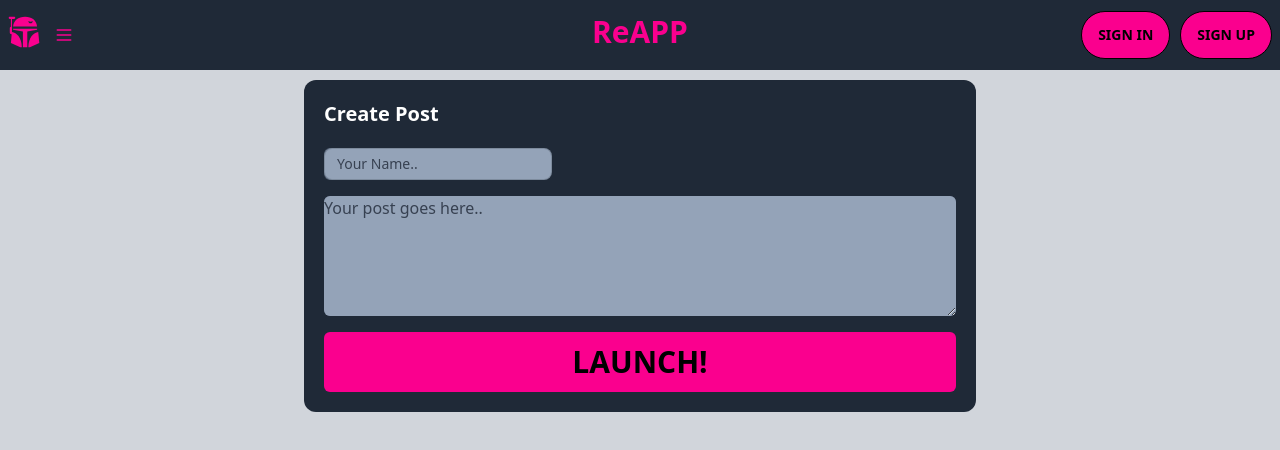
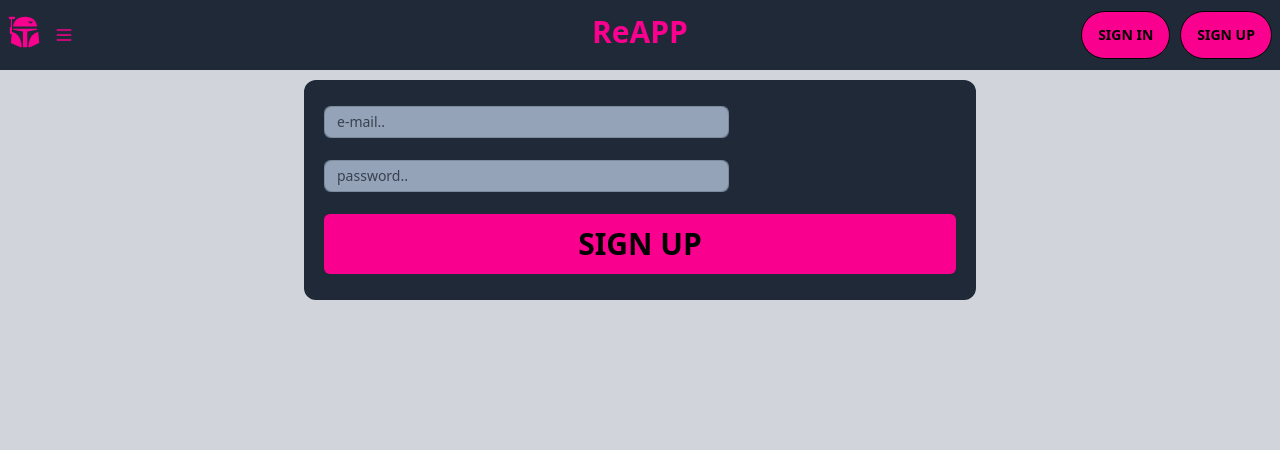
Before and after one commit to RafalMalucha/WebApp, a React (Create React App) app in the folder react-app/: page / in a window 1280 px wide. Shown: the top 450 px of the page. Built offline with nearby package versions, Linux system fonts and the light colour scheme.

Commit message:
add sing up and sign in forms

```diff
--- a/react-app/src/App.js
+++ b/react-app/src/App.js
@@ -2,6 +2,8 @@ import React, {useEffect} from 'react';
 import { BrowserRouter, Routes, Route } from 'react-router-dom';
 import Navbar from './components/Navbar';
 import AddPost from './components/AddPost';
+import SignIn from './components/SignIn';
+import SignUp from './components/SignUp';
 import Home from './pages/Home';
 import './index.css';
 import { AuthContextProvider } from './components/context/AuthContext';
@@ -10,7 +12,7 @@ const App = () => {
   return (
     <div>
         <Navbar />
-        <AddPost />
+        <SignUp />
     </div>
   )
 }
--- /dev/null
+++ b/react-app/src/components/SignIn.jsx
@@ -0,0 +1,29 @@
+import React from "react";
+
+class SignIn extends React.Component {
+    render() {
+        return (
+            <div class='max-w-2xl mx-auto rounded-xl bg-primary'>
+                <p class='text-white mx-5 pt-5 font-semibold text-xl'></p>
+                <div class='grid grid-cols-3 gap-2'>
+                    <div class='col-start-1 col-end-3 bg-slate-600 rounded-md mx-5 mt-1.5 mb-2'>
+                        <form action="/">
+                            <input type="text" placeholder='e-mail..' class='input input-bordered input-sm bg-slate-400 placeholder-gray-700 w-full' />
+                        </form>
+                    </div>
+                    <div class='col-start-1 col-end-3 bg-slate-600 rounded-md mx-5 mt-1.5 mb-2'>
+                        <form action="/">
+                            <input type="text" placeholder='password..' class='input input-bordered input-sm bg-slate-400 placeholder-gray-700 w-full' />
+                        </form>
+                    </div>
+                    <div class='col-start-1 col-end-4 bg-accent rounded-md mx-5 my-1.5'>
+                        <p class='text-center'><a class="btn btn-ghost normal-case text-3xl text-black text-center font-bold hover:text-cyan-400 my-1.5" href='#'>SIGN IN</a></p>
+                    </div>
+                    <div class='containter bg-primary h-3 ml-5'></div>
+                </div>
+            </div>
+        )
+    }
+}
+
+export default SignIn;
--- /dev/null
+++ b/react-app/src/components/SignUp.jsx
@@ -0,0 +1,29 @@
+import React from "react";
+
+class SignUp extends React.Component {
+    render() {
+        return (
+            <div class='max-w-2xl mx-auto rounded-xl bg-primary'>
+                <p class='text-white mx-5 pt-5 font-semibold text-xl'></p>
+                <div class='grid grid-cols-3 gap-2'>
+                    <div class='col-start-1 col-end-3 bg-slate-600 rounded-md mx-5 mt-1.5 mb-2'>
+                        <form action="/">
+                            <input type="text" placeholder='e-mail..' class='input input-bordered input-sm bg-slate-400 placeholder-gray-700 w-full' />
+                        </form>
+                    </div>
+                    <div class='col-start-1 col-end-3 bg-slate-600 rounded-md mx-5 mt-1.5 mb-2'>
+                        <form action="/">
+                            <input type="text" placeholder='password..' class='input input-bordered input-sm bg-slate-400 placeholder-gray-700 w-full' />
+                        </form>
+                    </div>
+                    <div class='col-start-1 col-end-4 bg-accent rounded-md mx-5 my-1.5'>
+                        <p class='text-center'><a class="btn btn-ghost normal-case text-3xl text-black text-center font-bold hover:text-cyan-400 my-1.5" href='#'>SIGN UP</a></p>
+                    </div>
+                    <div class='containter bg-primary h-3 ml-5'></div>
+                </div>
+            </div>
+        )
+    }
+}
+
+export default SignUp;
```
